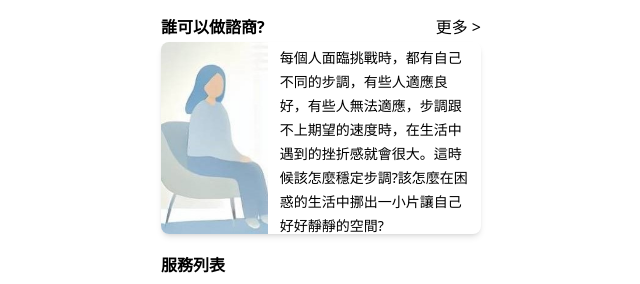
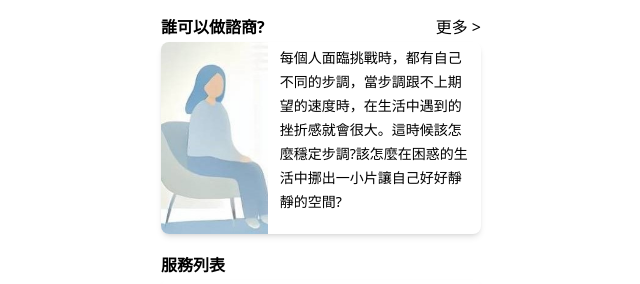
Before and after one commit to cherites0610/suffering-for-love, a Vue app: page / in a window 1280 px wide. Shown: the top 284 px of the page, without its empty margins (319-959 px from the left). Built offline with nearby package versions, Linux system fonts and the light colour scheme; no server answers; what @phosphor-icons/vue would draw is missing.

Commit message:
feat: home陰影小調整

```diff
--- a/src/views/HomeView.vue
+++ b/src/views/HomeView.vue
@@ -12,13 +12,13 @@ import
                     <img src="../../image/347620.jpg"
                     class=" ">
                 </div>
-                <span class="text-base basis-2/3 ps-3 pe-3 py-1 leading-6" @click="goToUrl('/About')">每個人面臨挑戰時，都有自己不同的步調，有些人適應良好，有些人無法適應，步調跟不上期望的速度時，在生活中遇到的挫折感就會很大。這時候該怎麼穩定步調?該怎麼在困惑的生活中挪出一小片讓自己好好靜靜的空間?</span>
+                <span class="text-base basis-2/3 ps-3 pe-3 py-1 leading-6" @click="goToUrl('/About')">每個人面臨挑戰時，都有自己不同的步調，當步調跟不上期望的速度時，在生活中遇到的挫折感就會很大。這時候該怎麼穩定步調?該怎麼在困惑的生活中挪出一小片讓自己好好靜靜的空間?</span>
             </div>
         </div>
 
         <div>
             <div class=" font-semibold text-lg">服務列表</div>
-            <div class="card flex flex-row h-24 w-80 rounded-lg shadow-xl my-1">
+            <div class="card flex flex-row h-24 w-80 rounded-lg shadow-md my-1">
                 <div class="basis-1/4 flex justify-center items-center flex-col" @click="goToUrl('/IPConsultation')">
                     <PhNotePencil color="#468D9B" :size="32" />
                     <span class=" text-base py-1">實體看診</span>
@@ -43,7 +43,7 @@ import
                 <span class="font-semibold text-lg">更多消息</span>
             </div>
 
-            <div class="card flex flex-col h-52 w-80 rounded-lg shadow-xl overflow-auto p-5 my-1">
+            <div class="card flex flex-col h-52 w-80 rounded-lg shadow-md overflow-auto p-5 my-1">
                 <div class="flex justify-between mb-5" v-for="item in news" @click="goToUrl(item.url)">
                     <span class=" text-base">{{ item.title }}</span>
                     <span class=" text-base">{{ item.date }}</span>
```
